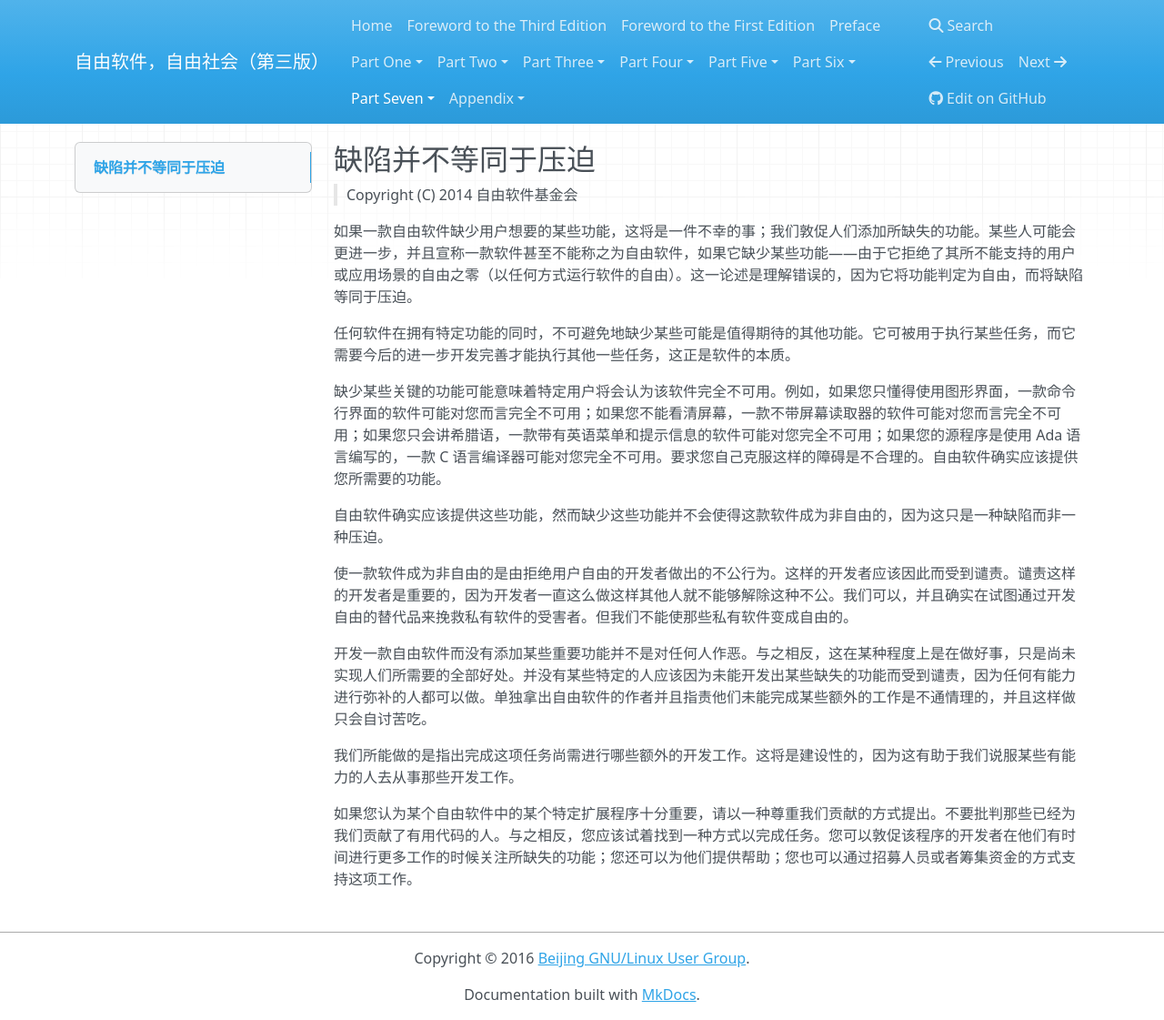
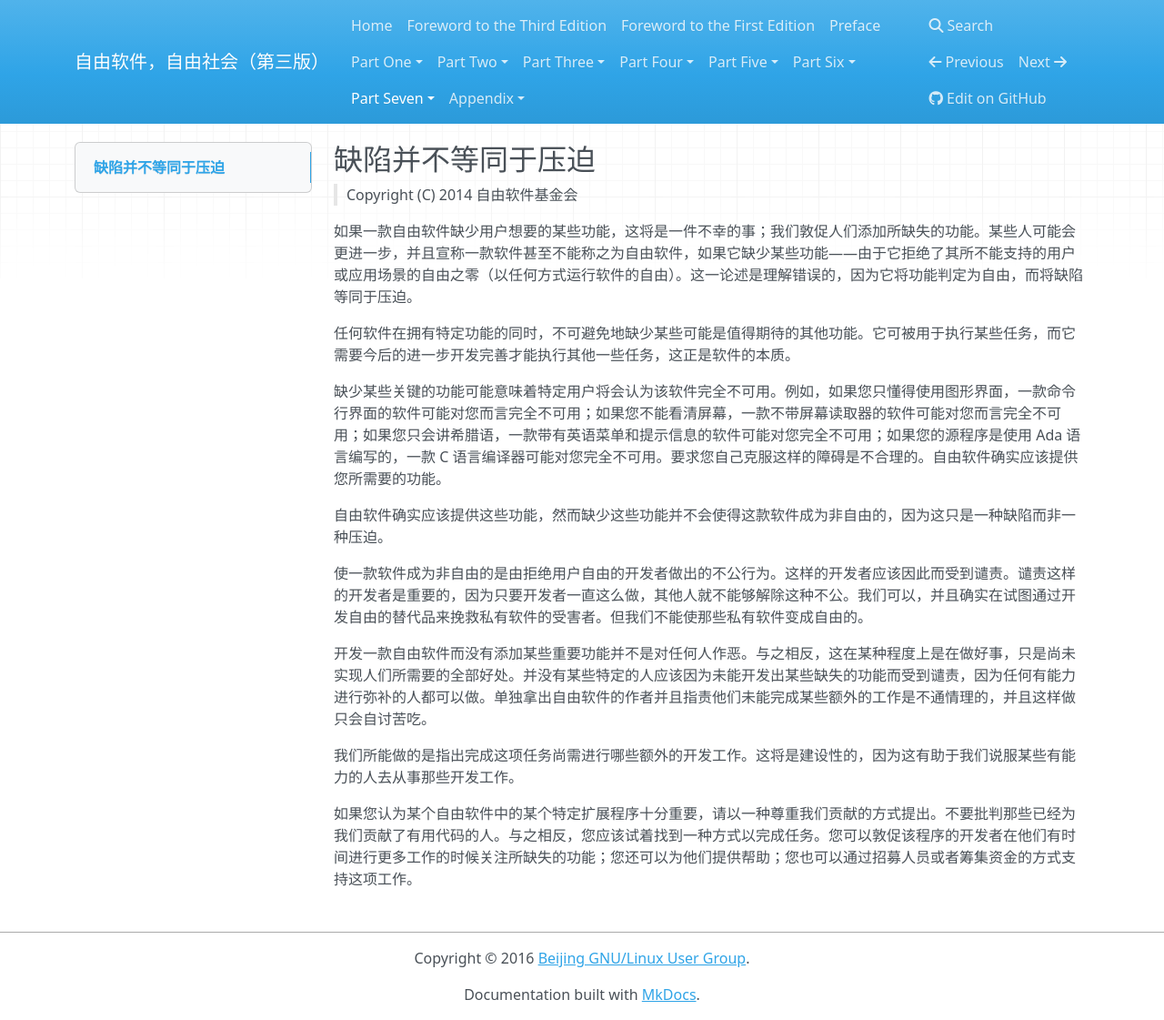
Before and after one commit to beijinglug/fsfs-zh, an MkDocs documentation site: the page built from docs/imperfection-isnt-oppression.md, in a window 1280 px wide and 1121 px high. Shown: the whole window at 91% size. Built offline with MkDocs 1.6.1, drawn with Linux system fonts in a browser that asks for light colours; nearby versions of some CDN libraries; old or Windows-style settings are respelled for this version of MkDocs.

Commit message:
Proofread with minor revision
原文："...as long as the developer continues to do it"
这里的"as long as"表示“只要……就……”的逻辑关系。

```diff
--- a/docs/imperfection-isnt-oppression.md
+++ b/docs/imperfection-isnt-oppression.md
@@ -10,7 +10,7 @@
 
 自由软件确实应该提供这些功能，然而缺少这些功能并不会使得这款软件成为非自由的，因为这只是一种缺陷而非一种压迫。
 
-使一款软件成为非自由的是由拒绝用户自由的开发者做出的不公行为。这样的开发者应该因此而受到谴责。谴责这样的开发者是重要的，因为开发者一直这么做这样其他人就不能够解除这种不公。我们可以，并且确实在试图通过开发自由的替代品来挽救私有软件的受害者。但我们不能使那些私有软件变成自由的。
+使一款软件成为非自由的是由拒绝用户自由的开发者做出的不公行为。这样的开发者应该因此而受到谴责。谴责这样的开发者是重要的，因为只要开发者一直这么做，其他人就不能够解除这种不公。我们可以，并且确实在试图通过开发自由的替代品来挽救私有软件的受害者。但我们不能使那些私有软件变成自由的。
 
 开发一款自由软件而没有添加某些重要功能并不是对任何人作恶。与之相反，这在某种程度上是在做好事，只是尚未实现人们所需要的全部好处。并没有某些特定的人应该因为未能开发出某些缺失的功能而受到谴责，因为任何有能力进行弥补的人都可以做。单独拿出自由软件的作者并且指责他们未能完成某些额外的工作是不通情理的，并且这样做只会自讨苦吃。
 
```
